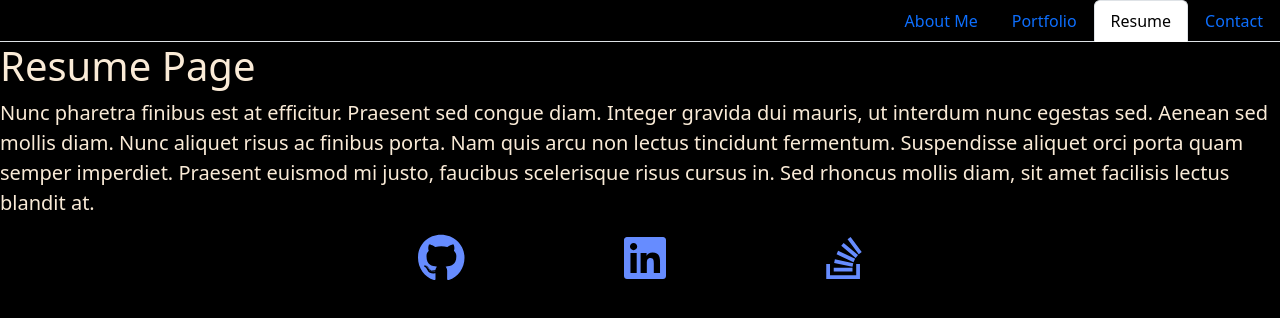
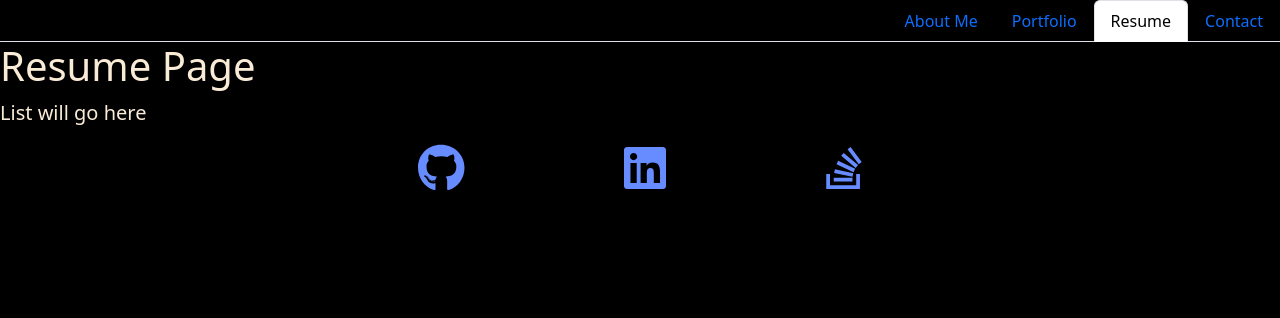
Before and after one commit to tyler273/react-portfolio-tjw, a React (Vite) app: page /Resume in a window 1280 px wide. Shown: the top 318 px of the page. Built offline with nearby package versions, Linux system fonts and the light colour scheme.

Commit message:
Setting up Resume page

```diff
--- a/src/pages/Resume.jsx
+++ b/src/pages/Resume.jsx
@@ -3,12 +3,7 @@
       <div>
         <h1>Resume Page</h1>
         <p>
-          Nunc pharetra finibus est at efficitur. Praesent sed congue diam.
-          Integer gravida dui mauris, ut interdum nunc egestas sed. Aenean sed
-          mollis diam. Nunc aliquet risus ac finibus porta. Nam quis arcu non
-          lectus tincidunt fermentum. Suspendisse aliquet orci porta quam semper
-          imperdiet. Praesent euismod mi justo, faucibus scelerisque risus cursus
-          in. Sed rhoncus mollis diam, sit amet facilisis lectus blandit at.
+          List will go here
         </p>
       </div>
     );
```
